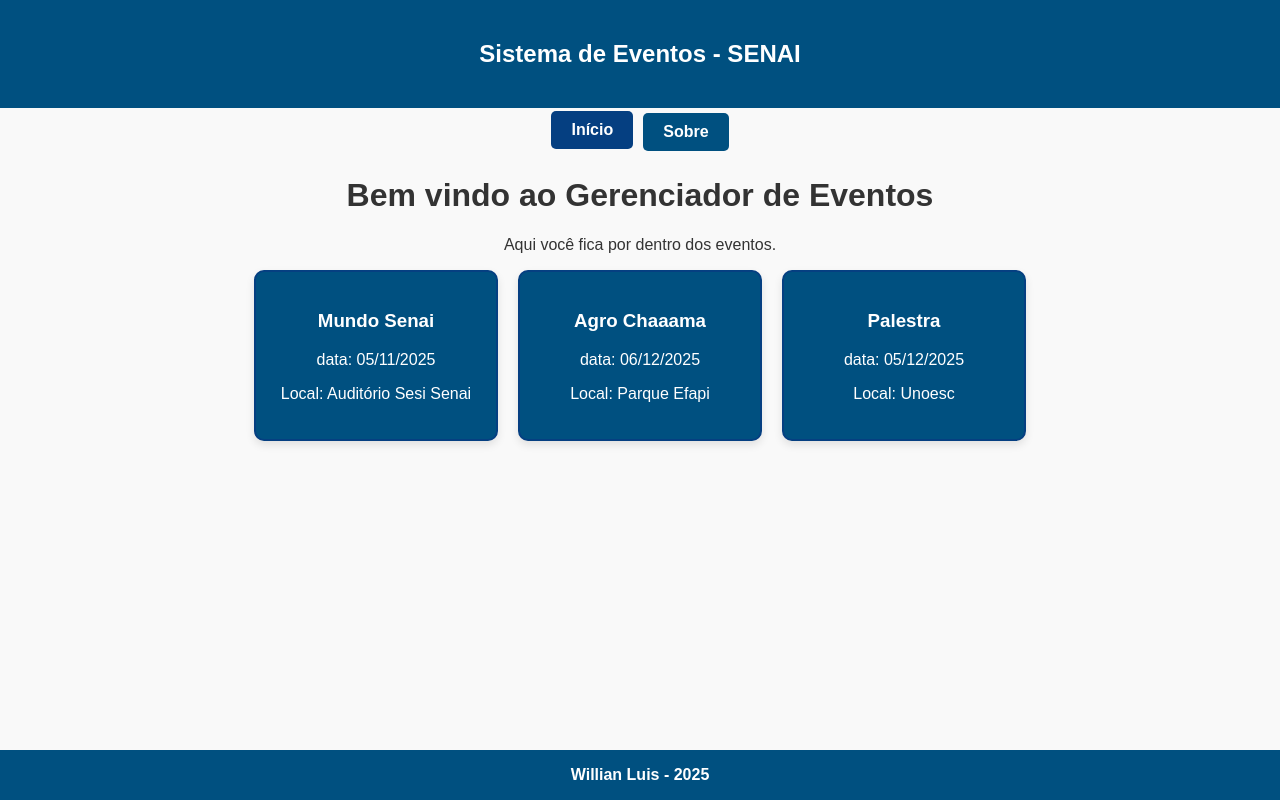
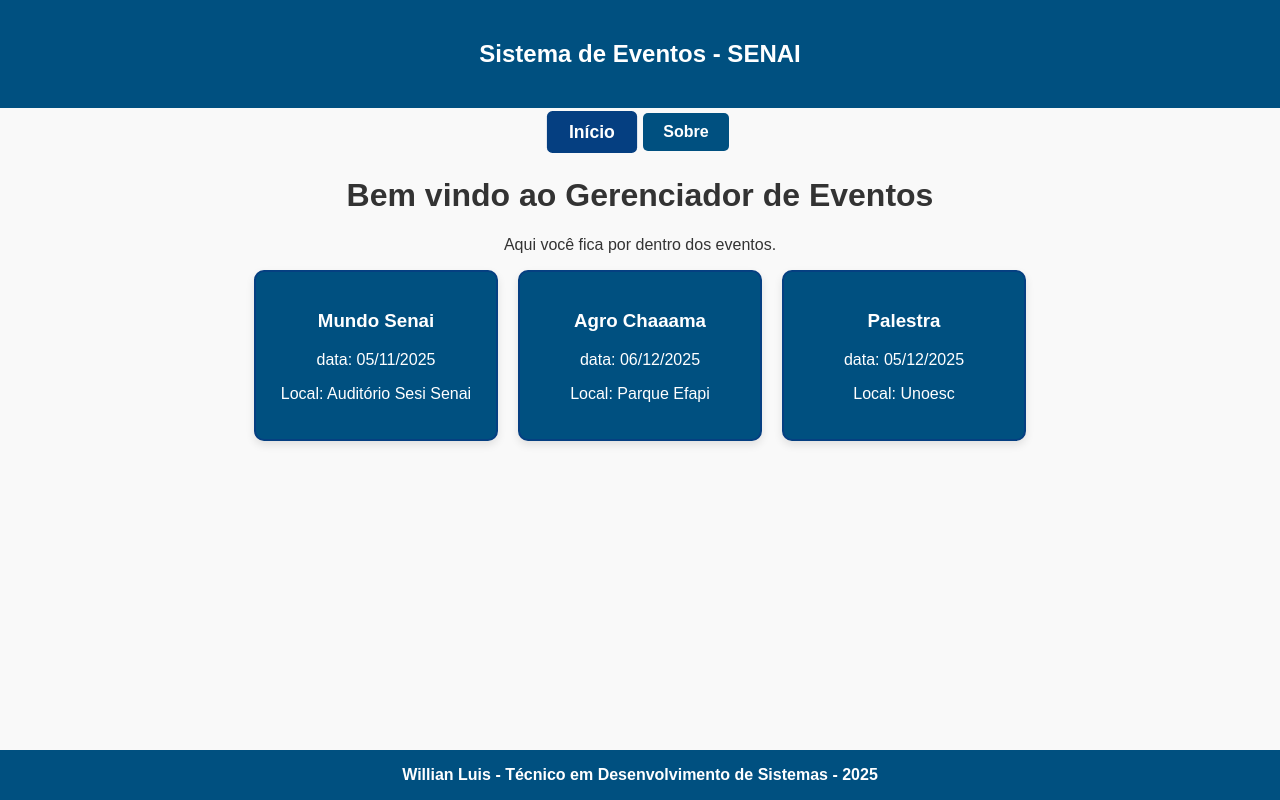
Before and after one commit to willianluisp/evento-react, a React (Create React App) app: page / in a window 1280 px wide. In both pictures the pointer is over the link "Início". Built offline with nearby package versions, Linux system fonts and the light colour scheme.

Commit message:
animação conteiners

```diff
--- a/src/componentes/Footer.jsx
+++ b/src/componentes/Footer.jsx
@@ -4,7 +4,7 @@
     return (
       <div className="containerf">
         <footer>
-          <p className="negrito">Willian Luis - 2025</p>
+          <p className="negrito">Willian Luis - Técnico em Desenvolvimento de Sistemas - {ano}</p>
         </footer>
       </div>
     ); //Fecha return
--- a/src/styles.css
+++ b/src/styles.css
@@ -37,7 +37,7 @@
 
   .b1:hover, .b2:hover{
     background-color: #053f81;
-    transform: translate(0, -2px);
+    transform: scale(1.1);
   }
 
   .eventos-container {
@@ -53,10 +53,10 @@
     padding: 20px;
     width: 200px;
     box-shadow: 0 4px 8px rgba(0, 0, 0, 0.1);
-    transition: transform 0.2s;
+    transition: transform 0.2s ease, background-color 0.3s ease; /* aumento da duração e suavização adicionada, agora também anima mudança de cor */
     color: white;
   }
   .quadrado-evento:hover {
-    transform: translate(0, -5px);
+    transform: scale(1.1);
     background-color: #053f81;
   }
```
